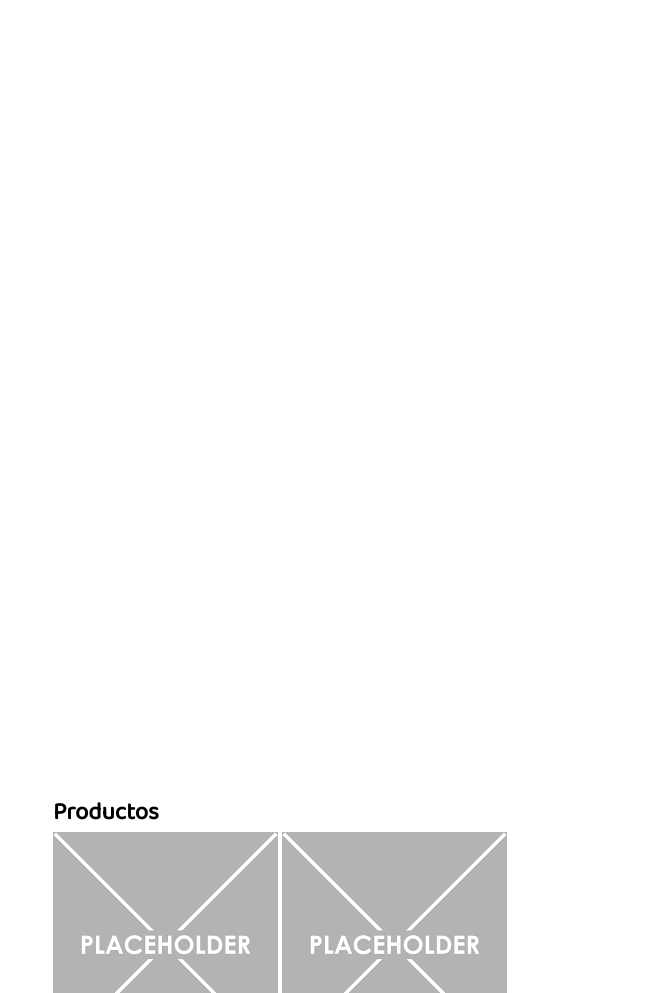
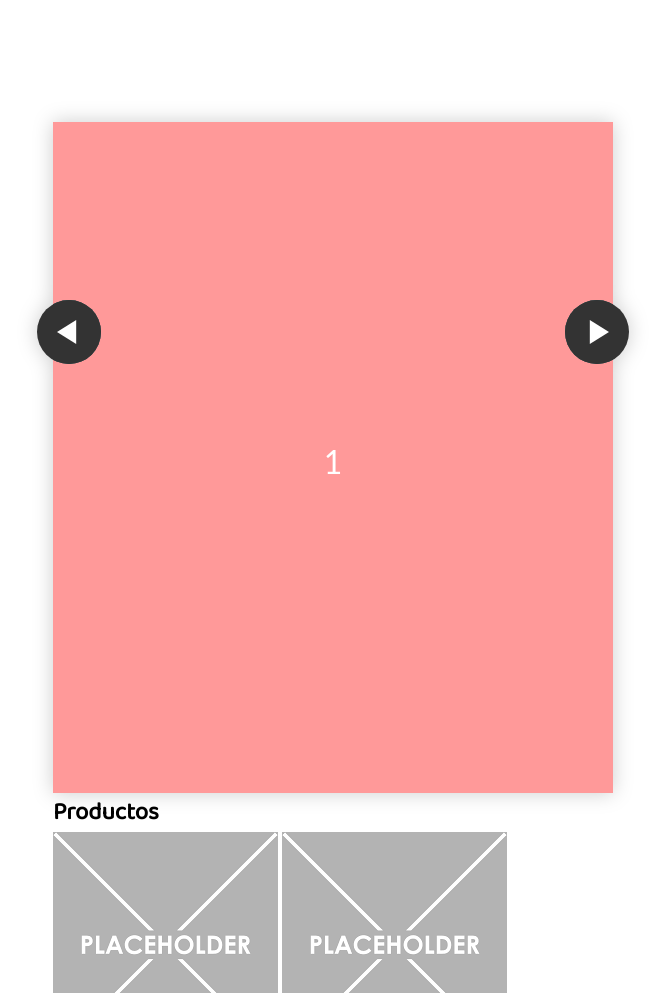
Before and after one commit to mattiaspenia/Komorebi, a plain HTML site: page index.html in a window 1280 px wide. Shown: the part 1220-2213 px from the top of the page, without its empty margins (307-972 px from the left). Drawn offline with Linux system fonts and the light colour scheme.

Commit message:
Carrusel

```diff
--- a/index.html
+++ b/index.html
@@ -24,8 +24,71 @@
 					<li><a href="#Inicio">Inicio</a></li>
 				</ul>
 			</nav>
-			<section>
-				<!-- Carrusel de Imagenes -->
+			<!-- Carrusel de Imagenes -->
+			<section class="carousel" aria-label="Gallery">
+				<ol class="carousel__viewport">
+					<li id="carousel__slide1" tabindex="0" class="carousel__slide">
+						<div class="carousel__snapper">
+							<a href="#carousel__slide4" class="carousel__prev"
+								>Go to last slide</a
+							>
+							<a href="#carousel__slide2" class="carousel__next"
+								>Go to next slide</a
+							>
+						</div>
+					</li>
+					<li id="carousel__slide2" tabindex="0" class="carousel__slide">
+						<div class="carousel__snapper"></div>
+						<a href="#carousel__slide1" class="carousel__prev"
+							>Go to previous slide</a
+						>
+						<a href="#carousel__slide3" class="carousel__next"
+							>Go to next slide</a
+						>
+					</li>
+					<li id="carousel__slide3" tabindex="0" class="carousel__slide">
+						<div class="carousel__snapper"></div>
+						<a href="#carousel__slide2" class="carousel__prev"
+							>Go to previous slide</a
+						>
+						<a href="#carousel__slide4" class="carousel__next"
+							>Go to next slide</a
+						>
+					</li>
+					<li id="carousel__slide4" tabindex="0" class="carousel__slide">
+						<div class="carousel__snapper"></div>
+						<a href="#carousel__slide3" class="carousel__prev"
+							>Go to previous slide</a
+						>
+						<a href="#carousel__slide1" class="carousel__next"
+							>Go to first slide</a
+						>
+					</li>
+				</ol>
+				<aside class="carousel__navigation">
+					<ol class="carousel__navigation-list">
+						<li class="carousel__navigation-item">
+							<a href="#carousel__slide1" class="carousel__navigation-button"
+								>Go to slide 1</a
+							>
+						</li>
+						<li class="carousel__navigation-item">
+							<a href="#carousel__slide2" class="carousel__navigation-button"
+								>Go to slide 2</a
+							>
+						</li>
+						<li class="carousel__navigation-item">
+							<a href="#carousel__slide3" class="carousel__navigation-button"
+								>Go to slide 3</a
+							>
+						</li>
+						<li class="carousel__navigation-item">
+							<a href="#carousel__slide4" class="carousel__navigation-button"
+								>Go to slide 4</a
+							>
+						</li>
+					</ol>
+				</aside>
 			</section>
 			<section class="productos">
 				<h2>Productos</h2>
```
